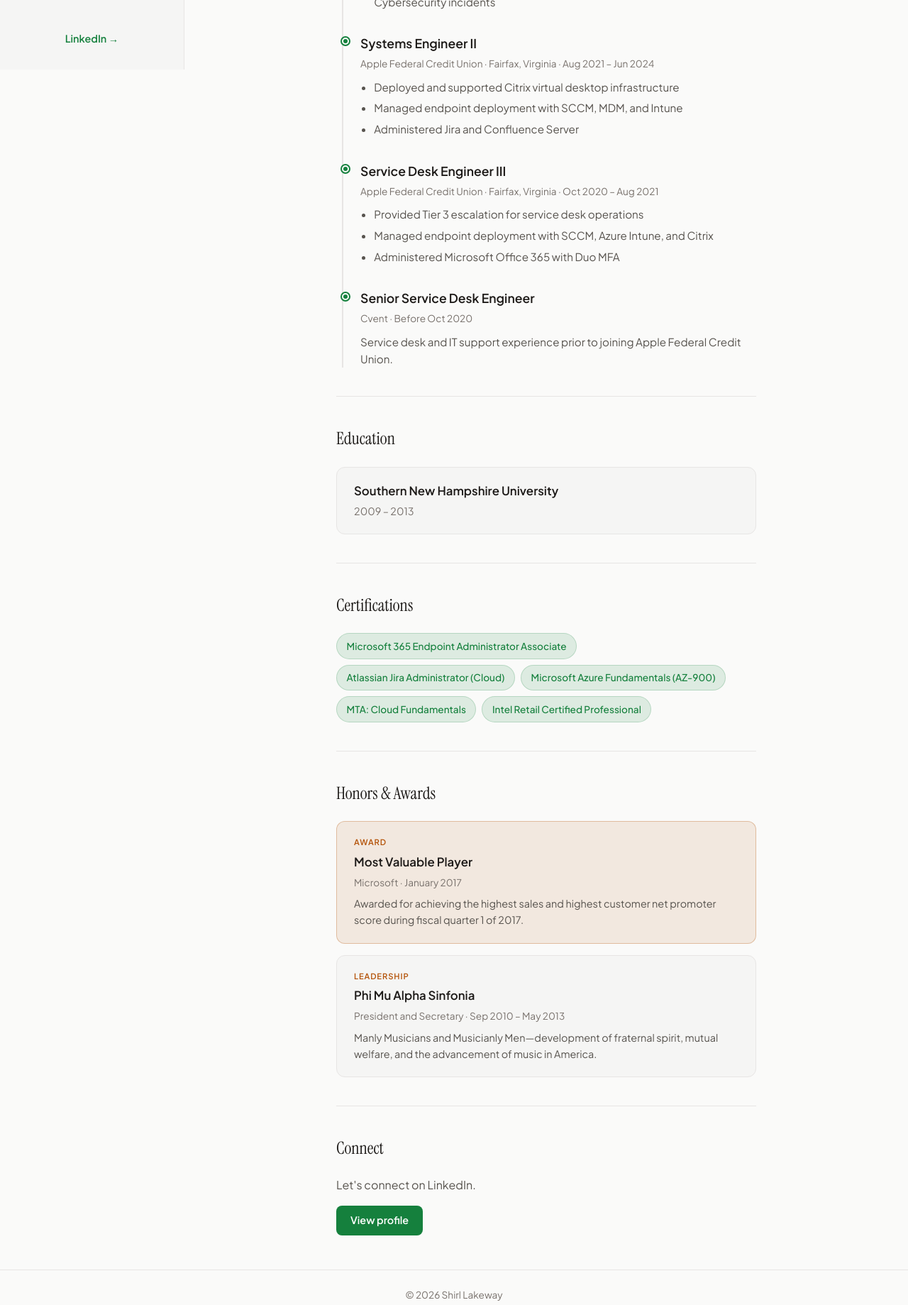
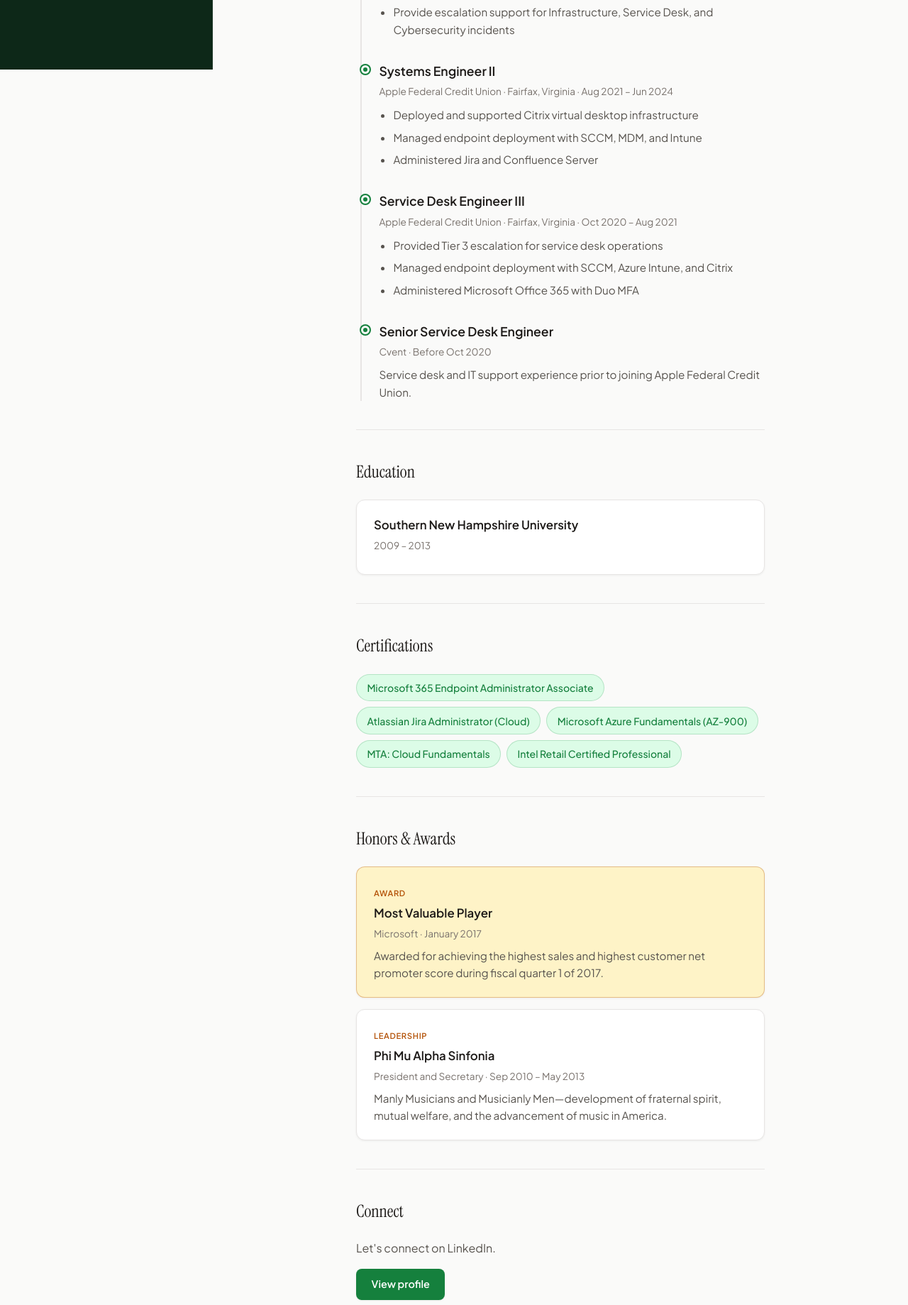
Before and after one commit to Slaake/slaake.github.io, a plain HTML site: page index.html in a window 1280 px wide. Shown: the part 702-2541 px from the top of the page at 71% size. Drawn offline with Linux system fonts and the light colour scheme.

Commit message:
updated website

```diff
--- a/index.html
+++ b/index.html
@@ -8,12 +8,13 @@
   <link rel="preconnect" href="https://fonts.googleapis.com" />
   <link rel="preconnect" href="https://fonts.gstatic.com" crossorigin />
   <link href="https://fonts.googleapis.com/css2?family=Instrument+Serif:ital@0;1&family=Plus+Jakarta+Sans:ital,wght@0,400;0,500;0,600;0,700;1,400&display=swap" rel="stylesheet" />
-  <link rel="stylesheet" href="./styles.css" />
+  <link rel="stylesheet" href="styles.css" />
 </head>
 <body>
-  <div class="layout">
+  <div class="page">
     <aside class="sidebar">
-      <img class="sidebar-avatar" src="./profile.jpg" alt="Shirl Lakeway" width="120" height="120" onerror="this.onerror=null; this.src='https://ui-avatars.com/api/?name=Shirl+Lakeway&size=120&background=15803d&color=fff&bold=true&font-size=0.48';" />
+      <div class="sidebar-inner">
+        <img class="sidebar-avatar" src="profile.jpg" alt="Shirl Lakeway" width="140" height="140" onerror="this.onerror=null; this.src='https://ui-avatars.com/api/?name=Shirl+Lakeway&size=140&background=15803d&color=fff&bold=true&font-size=0.48';" />
         <h1 class="sidebar-name">Shirl Lakeway</h1>
         <p class="sidebar-title">IT Professional</p>
         <p class="sidebar-org">Apple Federal Credit Union</p>
@@ -26,23 +27,24 @@
           <a href="#honors">Honors</a>
           <a href="#contact">Contact</a>
         </nav>
-      <a href="https://www.linkedin.com/in/shirllakeway/" class="sidebar-cta" target="_blank" rel="noopener noreferrer">LinkedIn →</a>
+        <a href="https://www.linkedin.com/in/shirllakeway/" class="sidebar-cta" target="_blank" rel="noopener noreferrer">Connect on LinkedIn</a>
+      </div>
     </aside>
 
-    <main class="content">
-      <section id="about" class="block">
-        <h2 class="block-title">About</h2>
+    <main class="main">
+      <section id="about" class="section">
+        <h2 class="section-heading">About</h2>
         <p class="about-lead">I've always believed that growth comes from curiosity—and in IT, that mindset is essential.</p>
         <p class="about-body">I focus on delivering strong results and building reliable systems while staying curious about what's next.</p>
       </section>
 
-      <section id="experience" class="block">
-        <h2 class="block-title">Experience</h2>
+      <section id="experience" class="section">
+        <h2 class="section-heading">Experience</h2>
         <div class="timeline">
-          <article class="timeline-item">
-            <div class="timeline-marker"></div>
-            <div class="timeline-content">
-              <h3>Systems Engineer III</h3>
+          <article class="timeline-entry">
+            <span class="timeline-dot"></span>
+            <div class="timeline-body">
+              <h3 class="timeline-title">Systems Engineer III</h3>
               <p class="timeline-meta">Apple Federal Credit Union · Fairfax, Virginia · Jun 2024 – Present</p>
               <ul class="timeline-list">
                 <li>Champion and subject matter expert for Windows Server, Microsoft 365, Endpoint Management, and Work Management</li>
@@ -54,10 +56,10 @@
               </ul>
             </div>
           </article>
-          <article class="timeline-item">
-            <div class="timeline-marker"></div>
-            <div class="timeline-content">
-              <h3>Systems Engineer II</h3>
+          <article class="timeline-entry">
+            <span class="timeline-dot"></span>
+            <div class="timeline-body">
+              <h3 class="timeline-title">Systems Engineer II</h3>
               <p class="timeline-meta">Apple Federal Credit Union · Fairfax, Virginia · Aug 2021 – Jun 2024</p>
               <ul class="timeline-list">
                 <li>Deployed and supported Citrix virtual desktop infrastructure</li>
@@ -66,10 +68,10 @@
               </ul>
             </div>
           </article>
-          <article class="timeline-item">
-            <div class="timeline-marker"></div>
-            <div class="timeline-content">
-              <h3>Service Desk Engineer III</h3>
+          <article class="timeline-entry">
+            <span class="timeline-dot"></span>
+            <div class="timeline-body">
+              <h3 class="timeline-title">Service Desk Engineer III</h3>
               <p class="timeline-meta">Apple Federal Credit Union · Fairfax, Virginia · Oct 2020 – Aug 2021</p>
               <ul class="timeline-list">
                 <li>Provided Tier 3 escalation for service desk operations</li>
@@ -78,10 +80,10 @@
               </ul>
             </div>
           </article>
-          <article class="timeline-item">
-            <div class="timeline-marker"></div>
-            <div class="timeline-content">
-              <h3>Senior Service Desk Engineer</h3>
+          <article class="timeline-entry">
+            <span class="timeline-dot"></span>
+            <div class="timeline-body">
+              <h3 class="timeline-title">Senior Service Desk Engineer</h3>
               <p class="timeline-meta">Cvent · Before Oct 2020</p>
               <p class="timeline-desc">Service desk and IT support experience prior to joining Apple Federal Credit Union.</p>
             </div>
@@ -89,43 +91,43 @@
         </div>
       </section>
 
-      <section id="education" class="block">
-        <h2 class="block-title">Education</h2>
-        <div class="edu-card">
-          <h3>Southern New Hampshire University</h3>
-          <p class="edu-meta">2009 – 2013</p>
+      <section id="education" class="section">
+        <h2 class="section-heading">Education</h2>
+        <div class="card">
+          <h3 class="card-title">Southern New Hampshire University</h3>
+          <p class="card-meta">2009 – 2013</p>
         </div>
       </section>
 
-      <section id="certifications" class="block">
-        <h2 class="block-title">Certifications</h2>
-        <div class="cert-list">
-          <span class="cert-pill">Microsoft 365 Endpoint Administrator Associate</span>
-          <span class="cert-pill">Atlassian Jira Administrator (Cloud)</span>
-          <span class="cert-pill">Microsoft Azure Fundamentals (AZ-900)</span>
-          <span class="cert-pill">MTA: Cloud Fundamentals</span>
-          <span class="cert-pill">Intel Retail Certified Professional</span>
+      <section id="certifications" class="section">
+        <h2 class="section-heading">Certifications</h2>
+        <div class="pills">
+          <span class="pill">Microsoft 365 Endpoint Administrator Associate</span>
+          <span class="pill">Atlassian Jira Administrator (Cloud)</span>
+          <span class="pill">Microsoft Azure Fundamentals (AZ-900)</span>
+          <span class="pill">MTA: Cloud Fundamentals</span>
+          <span class="pill">Intel Retail Certified Professional</span>
         </div>
       </section>
 
-      <section id="honors" class="block">
-        <h2 class="block-title">Honors &amp; Awards</h2>
-        <div class="honor-card honor-card-featured">
-          <p class="honor-label">Award</p>
-          <h3>Most Valuable Player</h3>
-          <p class="honor-meta">Microsoft · January 2017</p>
-          <p class="honor-desc">Awarded for achieving the highest sales and highest customer net promoter score during fiscal quarter 1 of 2017.</p>
+      <section id="honors" class="section">
+        <h2 class="section-heading">Honors &amp; Awards</h2>
+        <div class="card card-featured">
+          <span class="card-tag">Award</span>
+          <h3 class="card-title">Most Valuable Player</h3>
+          <p class="card-meta">Microsoft · January 2017</p>
+          <p class="card-text">Awarded for achieving the highest sales and highest customer net promoter score during fiscal quarter 1 of 2017.</p>
         </div>
-        <div class="honor-card">
-          <p class="honor-label">Leadership</p>
-          <h3>Phi Mu Alpha Sinfonia</h3>
-          <p class="honor-meta">President and Secretary · Sep 2010 – May 2013</p>
-          <p class="honor-desc">Manly Musicians and Musicianly Men—development of fraternal spirit, mutual welfare, and the advancement of music in America.</p>
+        <div class="card">
+          <span class="card-tag">Leadership</span>
+          <h3 class="card-title">Phi Mu Alpha Sinfonia</h3>
+          <p class="card-meta">President and Secretary · Sep 2010 – May 2013</p>
+          <p class="card-text">Manly Musicians and Musicianly Men—development of fraternal spirit, mutual welfare, and the advancement of music in America.</p>
         </div>
       </section>
 
-      <section id="contact" class="block block-contact">
-        <h2 class="block-title">Connect</h2>
+      <section id="contact" class="section section-contact">
+        <h2 class="section-heading">Connect</h2>
         <p class="contact-text">Let's connect on LinkedIn.</p>
         <a href="https://www.linkedin.com/in/shirllakeway/" class="btn" target="_blank" rel="noopener noreferrer">View profile</a>
       </section>
--- a/styles.css
+++ b/styles.css
@@ -1,57 +1,97 @@
+/* ============================================
+   Shirl Lakeway — Profile site
+   Works at root (slaake.github.io) and subpaths
+   ============================================ */
+
 :root {
   --bg: #fafaf9;
-  --bg-sidebar: #f5f5f4;
+  --bg-sidebar: #0d2818;
+  --bg-card: #ffffff;
+  --bg-card-hover: #f5f5f4;
   --text: #1c1917;
   --text-muted: #57534e;
   --text-subtle: #78716c;
+  --text-sidebar: #fafaf9;
+  --text-sidebar-muted: #a7a29e;
   --accent: #15803d;
   --accent-hover: #166534;
-  --accent-muted: rgba(21, 128, 61, 0.12);
+  --accent-light: #dcfce7;
   --gold: #b45309;
-  --gold-muted: rgba(180, 83, 9, 0.1);
+  --gold-bg: #fef3c7;
   --border: #e7e5e4;
+  --border-sidebar: rgba(255,255,255,0.08);
   --radius: 12px;
   --radius-sm: 8px;
-  --font-sans: 'Plus Jakarta Sans', system-ui, sans-serif;
+  --shadow: 0 1px 3px rgba(0,0,0,0.06);
+  --shadow-md: 0 4px 12px rgba(0,0,0,0.08);
+  --font-sans: 'Plus Jakarta Sans', system-ui, -apple-system, sans-serif;
   --font-serif: 'Instrument Serif', Georgia, serif;
-  --transition: 0.2s ease;
+  --ease: 0.2s ease;
 }
 
-*,
-*::before,
-*::after {
-  box-sizing: border-box;
-}
+*, *::before, *::after { box-sizing: border-box; }
 
 html {
   scroll-behavior: smooth;
+  -webkit-font-smoothing: antialiased;
 }
 
 body {
   margin: 0;
   font-family: var(--font-sans);
-  font-size: 1rem;
+  font-size: 16px;
   line-height: 1.6;
   color: var(--text);
   background: var(--bg);
-  -webkit-font-smoothing: antialiased;
 }
 
-.layout {
+/* Page layout */
+.page {
   display: grid;
   grid-template-columns: 1fr;
   min-height: 100vh;
 }
 
-/* Sidebar */
+@media (min-width: 900px) {
+  .page {
+    grid-template-columns: 300px 1fr;
+  }
+}
+
+/* ========== Sidebar ========== */
 .sidebar {
   background: var(--bg-sidebar);
-  border-right: 1px solid var(--border);
+  color: var(--text-sidebar);
   padding: 2rem 1.5rem;
   display: flex;
   flex-direction: column;
   align-items: center;
   text-align: center;
+  border-bottom: 1px solid var(--border);
+}
+
+@media (min-width: 900px) {
+  .sidebar {
+    position: sticky;
+    top: 0;
+    height: 100vh;
+    border-bottom: none;
+    border-right: 1px solid var(--border-sidebar);
+    padding: 2.5rem 1.75rem;
+  }
+}
+
+.sidebar-inner {
+  display: flex;
+  flex-direction: column;
+  align-items: center;
+  max-width: 240px;
+}
+
+@media (min-width: 900px) {
+  .sidebar-inner {
+    max-width: none;
+  }
 }
 
 .sidebar-avatar {
@@ -61,28 +101,43 @@
   object-fit: cover;
   border: 3px solid var(--accent);
   margin-bottom: 1.25rem;
+  box-shadow: var(--shadow-md);
+}
+
+@media (min-width: 900px) {
+  .sidebar-avatar {
+    width: 140px;
+    height: 140px;
+    margin-bottom: 1.5rem;
+  }
 }
 
 .sidebar-name {
   font-family: var(--font-serif);
   font-size: 1.75rem;
   font-weight: 400;
-  margin: 0 0 0.25rem;
-  color: var(--text);
+  margin: 0 0 0.2rem;
+  color: var(--text-sidebar);
   line-height: 1.2;
+}
+
+@media (min-width: 900px) {
+  .sidebar-name {
+    font-size: 2rem;
+  }
 }
 
 .sidebar-title {
   font-size: 0.9rem;
   font-weight: 600;
-  color: var(--accent);
-  margin: 0 0 0.2rem;
+  color: #4ade80;
+  margin: 0 0 0.15rem;
 }
 
 .sidebar-org,
 .sidebar-location {
-  font-size: 0.85rem;
-  color: var(--text-muted);
+  font-size: 0.875rem;
+  color: var(--text-sidebar-muted);
   margin: 0;
 }
 
@@ -93,25 +148,33 @@
 .sidebar-nav {
   display: flex;
   flex-direction: column;
-  gap: 0.35rem;
+  gap: 0.25rem;
   width: 100%;
-  max-width: 180px;
+}
+
+@media (max-width: 899px) {
+  .sidebar-nav {
+    flex-direction: row;
+    flex-wrap: wrap;
+    justify-content: center;
+    gap: 0.35rem;
+  }
 }
 
 .sidebar-nav a {
-  color: var(--text-muted);
+  color: var(--text-sidebar-muted);
   text-decoration: none;
   font-size: 0.9rem;
   font-weight: 500;
   padding: 0.5rem 0.75rem;
   border-radius: var(--radius-sm);
-  transition: color var(--transition), background var(--transition);
-  text-align: left;
+  transition: color var(--ease), background var(--ease);
+  text-align: center;
 }
 
 .sidebar-nav a:hover {
-  color: var(--accent);
-  background: var(--accent-muted);
+  color: var(--text-sidebar);
+  background: rgba(255,255,255,0.08);
 }
 
 .sidebar-cta {
@@ -120,36 +183,42 @@
   padding-top: 1.5rem;
   font-size: 0.9rem;
   font-weight: 600;
-  color: var(--accent);
+  color: #4ade80;
   text-decoration: none;
-  transition: color var(--transition);
+  transition: color var(--ease);
 }
 
 .sidebar-cta:hover {
-  color: var(--accent-hover);
+  color: #86efac;
 }
 
-/* Content */
-.content {
-  padding: 2.5rem 1.5rem 3rem;
+/* ========== Main content ========== */
+.main {
+  padding: 2rem 1.25rem 3rem;
   max-width: 640px;
   margin: 0 auto;
   width: 100%;
 }
 
-.block {
+@media (min-width: 600px) {
+  .main {
+    padding: 2.5rem 2rem 3.5rem;
+  }
+}
+
+.section {
+  margin-bottom: 2.5rem;
   padding-bottom: 2.5rem;
-  margin-bottom: 2.5rem;
   border-bottom: 1px solid var(--border);
 }
 
-.block:last-child {
+.section:last-child {
   border-bottom: none;
   margin-bottom: 0;
   padding-bottom: 0;
 }
 
-.block-title {
+.section-heading {
   font-family: var(--font-serif);
   font-size: 1.5rem;
   font-weight: 400;
@@ -159,7 +228,7 @@
 
 /* About */
 .about-lead {
-  font-size: 1.1rem;
+  font-size: 1.125rem;
   color: var(--text);
   margin: 0 0 0.5rem;
   line-height: 1.65;
@@ -177,35 +246,39 @@
   position: relative;
   padding-left: 1.5rem;
   border-left: 2px solid var(--border);
-  margin-left: 0.5rem;
+  margin-left: 0.4rem;
 }
 
-.timeline-item {
+.timeline-entry {
   position: relative;
   padding-bottom: 2rem;
 }
 
-.timeline-item:last-child {
+.timeline-entry:last-child {
   padding-bottom: 0;
 }
 
-.timeline-marker {
+.timeline-dot {
   position: absolute;
-  left: -1.625rem;
-  top: 0.4rem;
-  width: 10px;
-  height: 10px;
+  left: -1.6rem;
+  top: 0.35rem;
+  width: 12px;
+  height: 12px;
   border-radius: 50%;
   background: var(--accent);
-  border: 2px solid var(--bg);
+  border: 3px solid var(--bg);
   box-shadow: 0 0 0 2px var(--accent);
 }
 
-.timeline-content h3 {
+.timeline-body {
+  padding-left: 0;
+}
+
+.timeline-title {
   font-size: 1.1rem;
   font-weight: 600;
+  color: var(--text);
   margin: 0 0 0.25rem;
-  color: var(--text);
 }
 
 .timeline-meta {
@@ -216,14 +289,14 @@
 
 .timeline-list {
   margin: 0;
-  padding-left: 1.2rem;
+  padding-left: 1.25rem;
   font-size: 0.95rem;
   color: var(--text-muted);
-  line-height: 1.6;
+  line-height: 1.65;
 }
 
 .timeline-list li {
-  margin-bottom: 0.35rem;
+  margin-bottom: 0.4rem;
 }
 
 .timeline-list li:last-child {
@@ -237,108 +310,101 @@
   line-height: 1.6;
 }
 
-/* Education */
-.edu-card {
-  background: var(--bg-sidebar);
+/* Cards */
+.card {
+  background: var(--bg-card);
   border: 1px solid var(--border);
   border-radius: var(--radius);
-  padding: 1.25rem 1.5rem;
+  padding: 1.35rem 1.5rem;
+  margin-bottom: 1rem;
+  box-shadow: var(--shadow);
+  transition: box-shadow var(--ease), border-color var(--ease);
 }
 
-.edu-card h3 {
+.card:last-child {
+  margin-bottom: 0;
+}
+
+.card:hover {
+  box-shadow: var(--shadow-md);
+}
+
+.card-featured {
+  border-color: rgba(180, 83, 9, 0.35);
+  background: var(--gold-bg);
+}
+
+.card-tag {
+  display: inline-block;
+  font-size: 0.7rem;
+  font-weight: 600;
+  letter-spacing: 0.06em;
+  text-transform: uppercase;
+  color: var(--gold);
+  margin-bottom: 0.4rem;
+}
+
+.card-title {
   font-size: 1.05rem;
   font-weight: 600;
-  margin: 0 0 0.2rem;
   color: var(--text);
+  margin: 0 0 0.25rem;
 }
 
-.edu-meta {
-  font-size: 0.9rem;
+.card-meta {
+  font-size: 0.85rem;
   color: var(--text-subtle);
-  margin: 0;
+  margin: 0 0 0.5rem;
 }
 
-/* Certifications */
-.cert-list {
+.card-text {
+  font-size: 0.95rem;
+  color: var(--text-muted);
+  margin: 0;
+  line-height: 1.6;
+}
+
+/* Pills (certifications) */
+.pills {
   display: flex;
   flex-wrap: wrap;
   gap: 0.5rem;
 }
 
-.cert-pill {
+.pill {
   display: inline-block;
-  font-size: 0.85rem;
+  font-size: 0.875rem;
   font-weight: 500;
   color: var(--accent);
-  background: var(--accent-muted);
-  padding: 0.4rem 0.85rem;
+  background: var(--accent-light);
+  padding: 0.45rem 0.9rem;
   border-radius: 999px;
   border: 1px solid rgba(21, 128, 61, 0.2);
+  transition: background var(--ease), transform var(--ease);
 }
 
-/* Honors */
-.honor-card {
-  background: var(--bg-sidebar);
-  border: 1px solid var(--border);
-  border-radius: var(--radius);
-  padding: 1.25rem 1.5rem;
-  margin-bottom: 1rem;
-}
-
-.honor-card:last-child {
-  margin-bottom: 0;
-}
-
-.honor-card-featured {
-  border-color: rgba(180, 83, 9, 0.3);
-  background: var(--gold-muted);
-}
-
-.honor-label {
-  font-size: 0.7rem;
-  font-weight: 600;
-  letter-spacing: 0.08em;
-  text-transform: uppercase;
-  color: var(--gold);
-  margin: 0 0 0.35rem;
-}
-
-.honor-card h3 {
-  font-size: 1.05rem;
-  font-weight: 600;
-  margin: 0 0 0.25rem;
-  color: var(--text);
-}
-
-.honor-meta {
-  font-size: 0.85rem;
-  color: var(--text-subtle);
-  margin: 0 0 0.5rem;
-}
-
-.honor-desc {
-  font-size: 0.9rem;
-  color: var(--text-muted);
-  margin: 0;
-  line-height: 1.6;
+.pill:hover {
+  background: #bbf7d0;
+  transform: translateY(-1px);
 }
 
 /* Contact */
-.block-contact .contact-text {
+.section-contact .contact-text {
   margin: 0 0 1rem;
   color: var(--text-muted);
 }
 
 .btn {
   display: inline-block;
-  padding: 0.6rem 1.25rem;
+  padding: 0.65rem 1.35rem;
   background: var(--accent);
   color: #fff !important;
   text-decoration: none;
   font-weight: 600;
   font-size: 0.9rem;
   border-radius: var(--radius-sm);
-  transition: background var(--transition), transform var(--transition);
+  transition: background var(--ease), transform var(--ease);
+  box-shadow: var(--shadow);
 }
 
 .btn:hover {
@@ -348,60 +414,51 @@
 
 /* Footer */
 .footer {
-  grid-column: 1 / -1;
   text-align: center;
   padding: 1.5rem;
-  font-size: 0.85rem;
+  font-size: 0.875rem;
   color: var(--text-subtle);
   border-top: 1px solid var(--border);
+  background: var(--bg);
 }
 
 .footer p {
   margin: 0;
 }
 
-/* Responsive: sidebar becomes top header */
-@media (min-width: 768px) {
-  .layout {
-    grid-template-columns: 260px 1fr;
-  }
-
-  .sidebar {
-    position: sticky;
-    top: 0;
-    height: 100vh;
-    align-items: center;
-    text-align: center;
-  }
-}
-
-@media (max-width: 767px) {
-  .layout {
-    grid-template-columns: 1fr;
-  }
-
+/* Mobile: compact header when sidebar is on top */
+@media (max-width: 899px) {
   .sidebar {
     flex-direction: row;
     flex-wrap: wrap;
     justify-content: center;
-    gap: 1rem;
+    gap: 0.75rem 1rem;
     padding: 1.25rem 1rem;
-    border-right: none;
-    border-bottom: 1px solid var(--border);
+  }
+
+  .sidebar-inner {
+    flex-direction: row;
+    flex-wrap: wrap;
+    justify-content: center;
+    align-items: center;
+    max-width: none;
+    gap: 0.75rem 1rem;
   }
 
   .sidebar-avatar {
-    width: 64px;
-    height: 64px;
+    width: 72px;
+    height: 72px;
     margin-bottom: 0;
     order: 0;
   }
 
   .sidebar-name {
-    font-size: 1.35rem;
-    width: 100%;
+    font-size: 1.4rem;
+    margin: 0;
     order: 1;
-    margin: 0;
+    flex: 1;
+    min-width: 0;
+    text-align: left;
   }
 
   .sidebar-title,
@@ -411,19 +468,9 @@
   }
 
   .sidebar-nav {
-    flex-direction: row;
-    flex-wrap: wrap;
-    max-width: none;
     order: 2;
+    width: 100%;
     margin: 0;
-    justify-content: center;
-    gap: 0.25rem;
-  }
-
-  .sidebar-nav a {
-    padding: 0.35rem 0.6rem;
-    font-size: 0.8rem;
-    text-align: center;
   }
 
   .sidebar-cta {
@@ -432,13 +479,13 @@
     padding-top: 0;
   }
 
-  .content {
+  .main {
     padding: 1.75rem 1rem 2rem;
   }
 
-  .block {
-    padding-bottom: 1.75rem;
-    margin-bottom: 1.75rem;
+  .section {
+    margin-bottom: 2rem;
+    padding-bottom: 2rem;
   }
 
   .timeline {
@@ -446,17 +493,16 @@
     margin-left: 0.25rem;
   }
 
-  .timeline-marker {
-    left: -1.375rem;
-    width: 8px;
-    height: 8px;
+  .timeline-dot {
+    left: -1.35rem;
+    width: 10px;
+    height: 10px;
+    border-width: 2px;
   }
 }
 
 @media (prefers-reduced-motion: reduce) {
-  *,
-  *::before,
-  *::after {
+  *, *::before, *::after {
     transition-duration: 0.01ms !important;
   }
 }
```
Also changed, not shown: 404.html (+4 -4 lines). Lines whose indentation alone changed are shown as unchanged.
